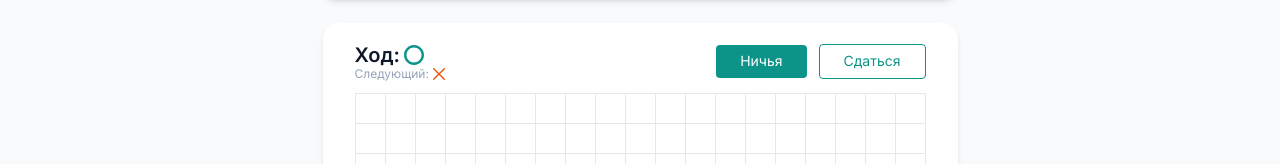
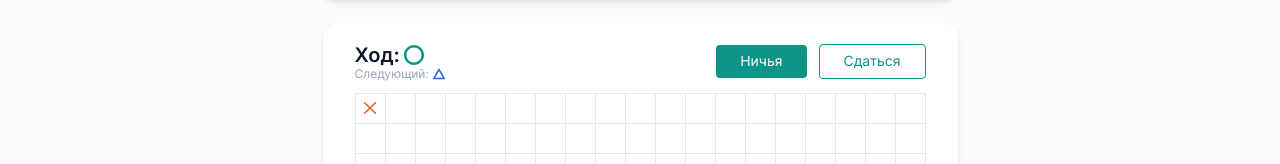
Before and after one commit to Hackmoo/TicTacToe-online-NextJS, a Next.js app: page / in a window 1280 px wide. Both pictures are taken after a click on the button 370 px from the left and 389 px from the top of the page. Shown: the part 281-445 px from the top of the page. Built offline with nearby package versions, Linux system fonts and the light colour scheme.

Commit message:
modified gameState

```diff
--- /dev/null
+++ b/components/game/constants.js
@@ -0,0 +1,12 @@
+export const gameSymbols = {
+    ZERO: "zero",
+    CROSS: "cross",
+    TRIANGLE: "triangle",
+    SQUARE: "square",
+  };
+export const moveQueue = [
+  gameSymbols.CROSS,
+  gameSymbols.ZERO,
+  gameSymbols.TRIANGLE,
+  gameSymbols.SQUARE,
+];
--- a/components/game/game-field.jsx
+++ b/components/game/game-field.jsx
@@ -1,12 +1,10 @@
 import clsx from "clsx";
-import { ZeroIcon } from "./icons/zero-icon";
-import { CrossIcon } from "./icons/cross-icon";
 import { UiButton } from "../uikit/ui-button";
-import { useState } from "react";
+import { GameSymbol } from "./game-symbol";
+import { useGameState } from "./useGameState";
 
 export function GameField({ className }) {
-  const [cells, setCells] = useState(() => new Array(19 * 19).fill(null));
-  const [currentMove, setCurrentMove] = useState();
+  const { cells, currentMove, nextMove, handleCellClick } = useGameState();
   const actions = (
     <>
       <UiButton size={"md"} variant={"primary"}>
@@ -19,20 +17,31 @@ export function GameField({ className }) {
   );
   return (
     <GameFieldLayout className={className}>
-      <GameMoveInfo actions={actions} />
+      <GameMoveInfo
+        actions={actions}
+        currentMove={currentMove}
+        nextMove={nextMove}
+      />
       <GameGrid>
-        {cells.map((_, i) =>
-         <GameCell key={i}></GameCell>
-        )}
-
+        {cells.map((symbol, i) => (
+          <GameCell
+            key={i}
+            onCLick={() => {
+              handleCellClick(i);
+            }}
+          >
+            {symbol && <GameSymbol symbol={symbol} classname="w-5 h-5" />}
+          </GameCell>
+        ))}
       </GameGrid>
     </GameFieldLayout>
   );
 }
 
-function GameCell({ children }) {
+function GameCell({ children, onCLick }) {
   return (
     <button
+      onClick={onCLick}
       className="border border-slate-200 -ml-px -mt-px flex items-center justify-center"
     >
       {children}
@@ -53,15 +62,15 @@ function GameFieldLayout({ children, className }) {
   );
 }
 
-function GameMoveInfo({ actions }) {
+function GameMoveInfo({ actions, currentMove, nextMove }) {
   return (
     <div className="flex gap-3 items-center">
       <div className="mr-auto">
         <div className="flex gap-1 items-center text-xl leading-tight font-semibold">
-          Ход: <ZeroIcon className="w-5 h-5" />
+          Ход: <GameSymbol symbol={currentMove} classname="w-5 h-5" />
         </div>
         <div className="flex gap-1 items-center text-xs leading-tight text-slate-400">
-          Следующий: <CrossIcon />{" "}
+          Следующий: <GameSymbol symbol={nextMove} classname="w-3 h-3" />
         </div>
       </div>
       {actions}
--- /dev/null
+++ b/components/game/game-symbol.jsx
@@ -0,0 +1,19 @@
+import { CrossIcon } from "./icons/cross-icon";
+import { ZeroIcon } from "./icons/zero-icon";
+import { TriangleIcon } from "./icons/triangle-icon";
+import { SquareIcon } from "./icons/square-icon";
+import { gameSymbols } from "./constants";
+
+
+
+
+export function GameSymbol({symbol, classname}){
+    const Icon = {
+      [gameSymbols.CROSS]: CrossIcon,
+      [gameSymbols.ZERO]: ZeroIcon,
+      [gameSymbols.TRIANGLE]: TriangleIcon,
+      [gameSymbols.SQUARE]: SquareIcon
+    }[symbol] ?? CrossIcon
+
+    return <Icon className={classname}/>
+}
--- a/components/game/icons/cross-icon.jsx
+++ b/components/game/icons/cross-icon.jsx
@@ -1,6 +1,7 @@
-export function CrossIcon() {
+export function CrossIcon({classname}) {
   return (
     <svg
+    className={classname}
       width="12"
       height="12"
       viewBox="0 0 12 12"
--- a/components/game/icons/square-icon.jsx
+++ b/components/game/icons/square-icon.jsx
@@ -1,6 +1,7 @@
-export function SquareIcon() {
+export function SquareIcon({className}) {
   return (
     <svg
+    className={className}
       width="12"
       height="12"
       viewBox="0 0 12 12"
--- a/components/game/icons/triangle-icon.jsx
+++ b/components/game/icons/triangle-icon.jsx
@@ -1,6 +1,7 @@
-export function TriangleIcon() {
+export function TriangleIcon({className}) {
   return (
     <svg
+    className={className}
       width="12"
       height="12"
       viewBox="0 0 12 12"
--- /dev/null
+++ b/components/game/useGameState.js
@@ -0,0 +1,33 @@
+import { useState } from "react";
+import { gameSymbols, moveQueue } from "./constants";
+
+function getNextMove(currentMove) {
+  const nextMoveIndex = moveQueue.indexOf(currentMove) + 1;
+  return moveQueue[nextMoveIndex] ?? moveQueue[0];
+}
+export function useGameState() {
+  const [{ cells, currentMove }, setGameState] = useState(() => ({
+    cells: new Array(19 * 19).fill(null),
+    currentMove: gameSymbols.CROSS,
+  }));
+  const nextMove = getNextMove(currentMove);
+
+  const handleCellClick = (index) => {
+    setGameState((lastGameState) => {
+      if (lastGameState.cells[index]) return lastGameState;
+      return {
+        ...lastGameState,
+        currentMove: getNextMove(lastGameState.currentMove),
+        cells: lastGameState.cells.map((el, i) =>
+          i === index ? lastGameState.currentMove : el
+        ),
+      };
+    });
+  };
+  return {
+    cells,
+    currentMove,
+    nextMove,
+    handleCellClick,
+  };
+}
```
